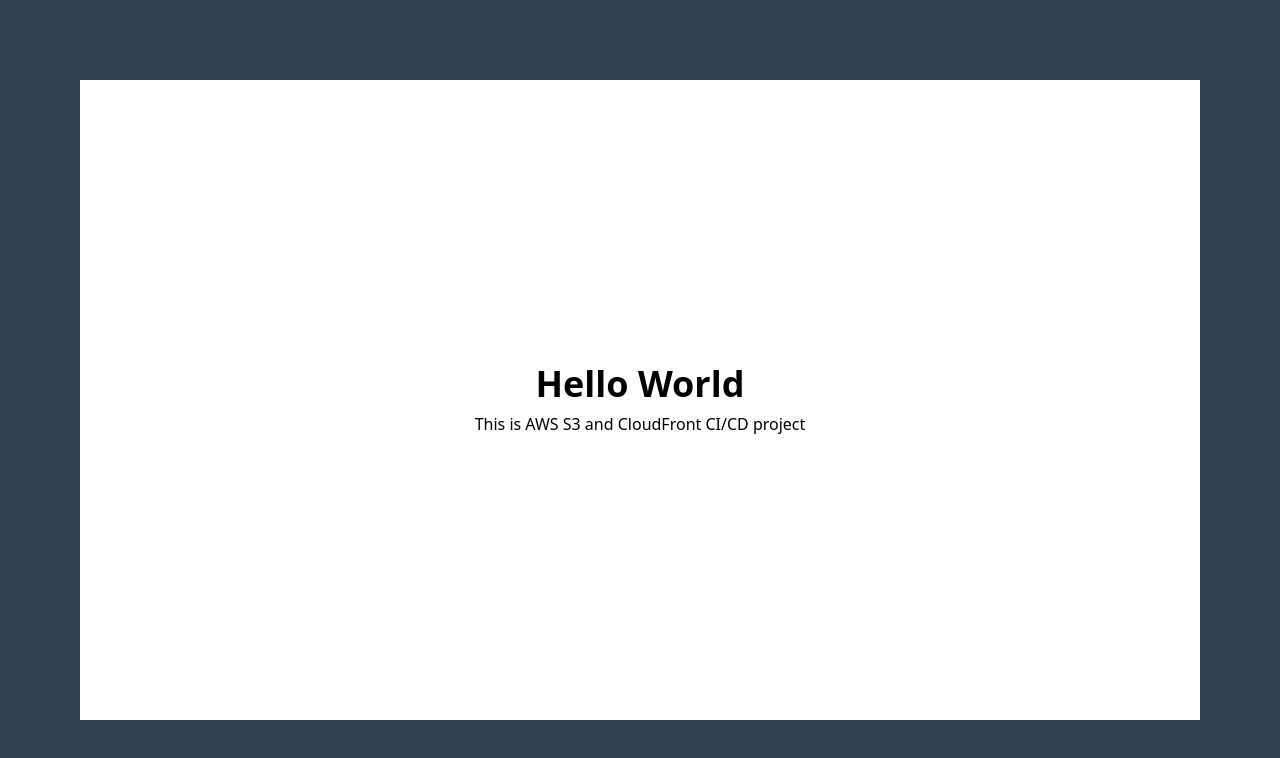
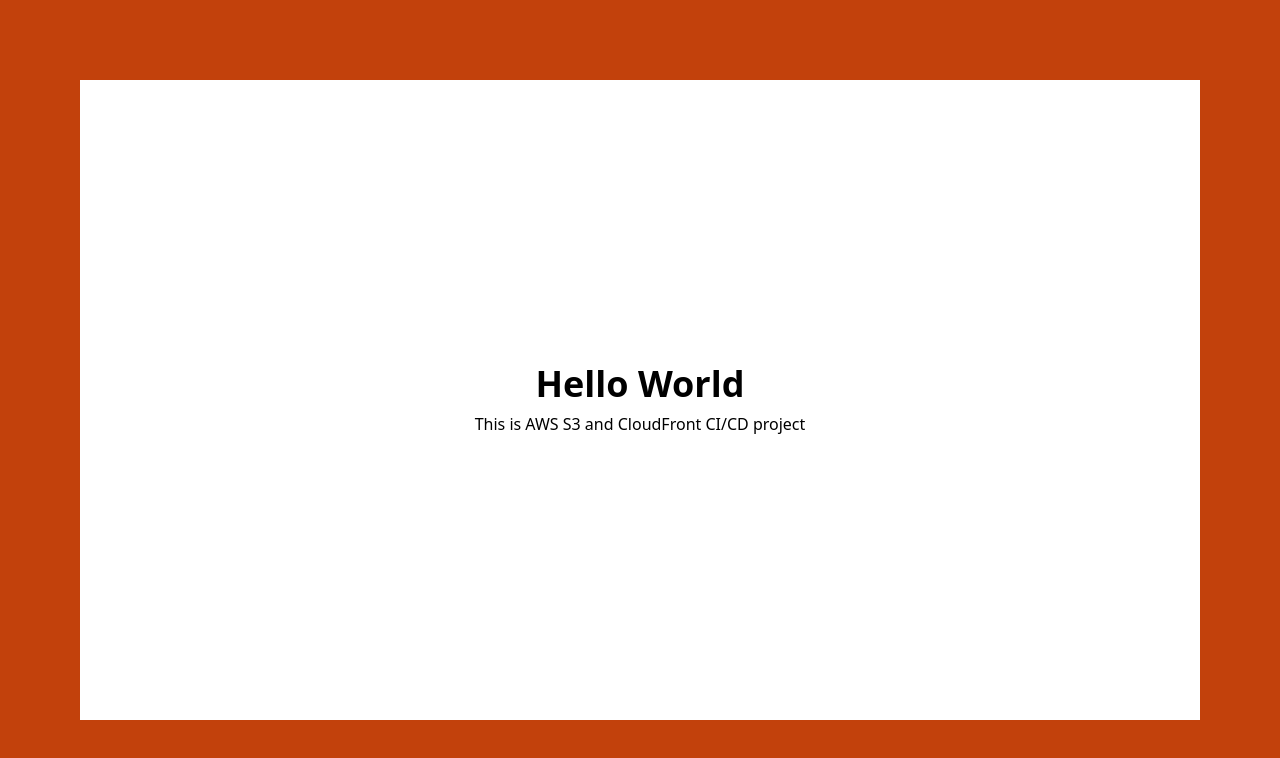
Before and after one commit to Gaoridang/aws-s3-ci-cd, a React (Vite) app: page / in a window 1280 px wide. Shown: the top 758 px of the page. Built offline with nearby package versions, Linux system fonts and the light colour scheme.

Commit message:
Design: 테두리 색 변경

```diff
--- a/src/App.tsx
+++ b/src/App.tsx
@@ -1,7 +1,7 @@
 function App() {
   return (
-    <div className=" flex flex-col gap-2 justify-center items-center h-full border-slate-700 border-[80px]">
-      <h1 className=" text-4xl text-black font-extrabold">Hello World</h1>
+    <div className=' flex flex-col gap-2 justify-center items-center h-full border-orange-700 border-[80px]'>
+      <h1 className=' text-4xl text-black font-extrabold'>Hello World</h1>
       <p>This is AWS S3 and CloudFront CI/CD project</p>
     </div>
   );
```
Also changed, not shown: 1 other file (tests, documents, lock files or other folders).
